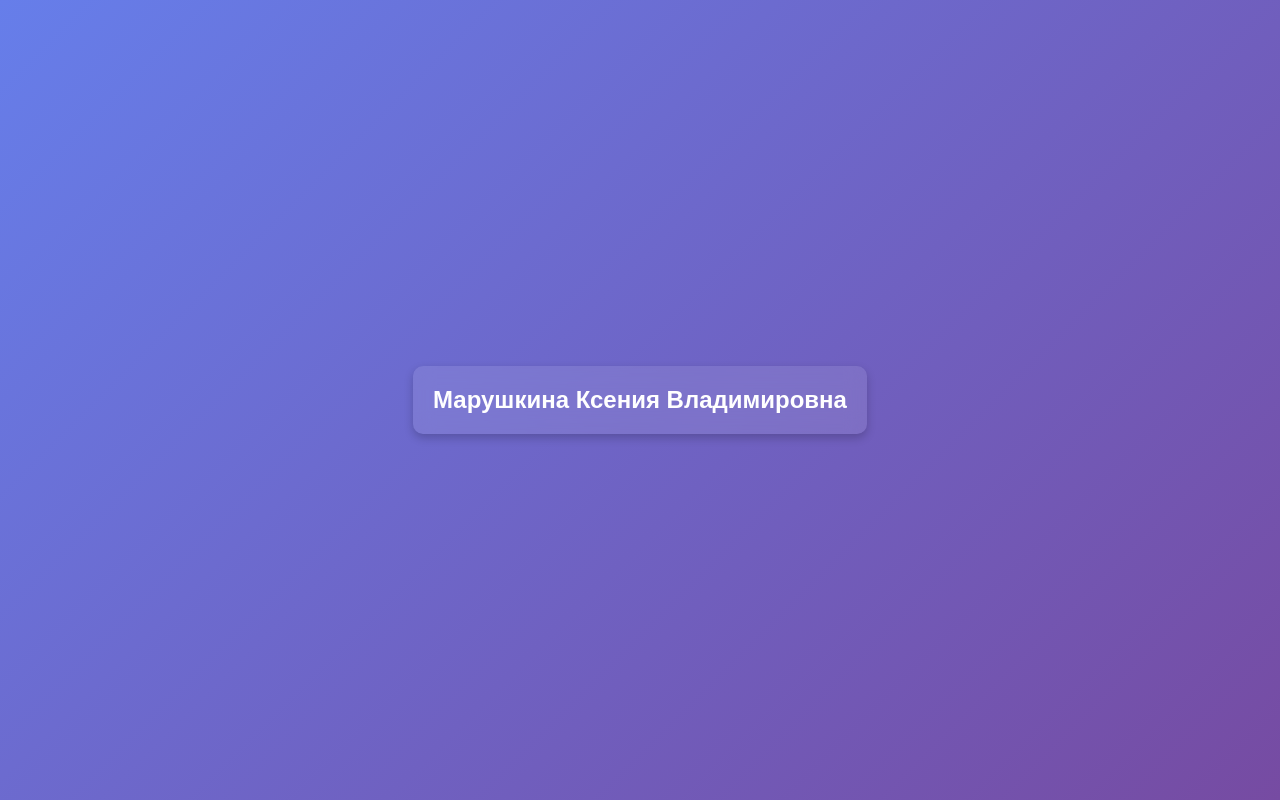
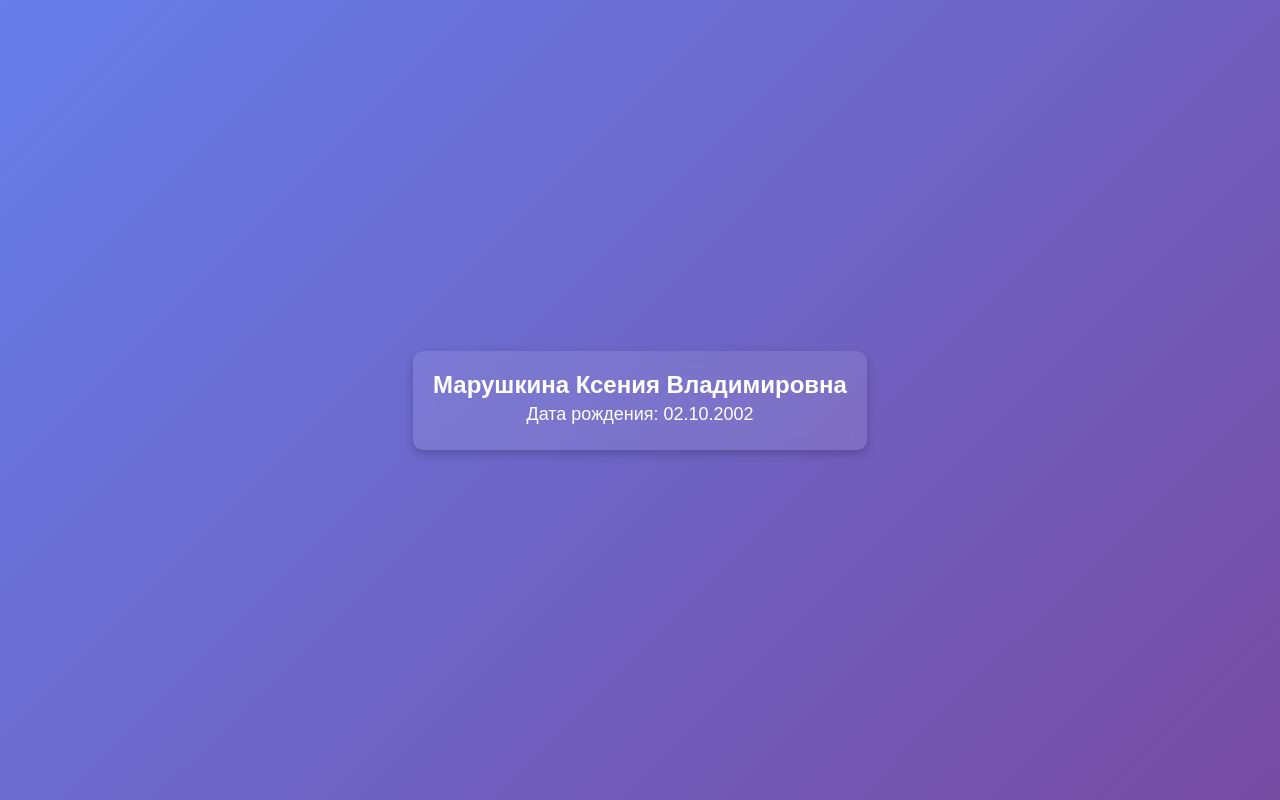
Before and after one commit to KseniyaMarushkina/KseniyaMarushkina.github.io, a plain HTML site: page index.html in a window 1280 px wide. Drawn offline with Linux system fonts and the light colour scheme.

Commit message:
Added birth date

```diff
--- a/index.html
+++ b/index.html
@@ -36,6 +36,7 @@
 <body>
     <div class="resume-container">
         <h1>Марушкина Ксения Владимировна</h1>
+        <p>Дата рождения: 02.10.2002</p>
     </div>
 </body>
 </html>
```
